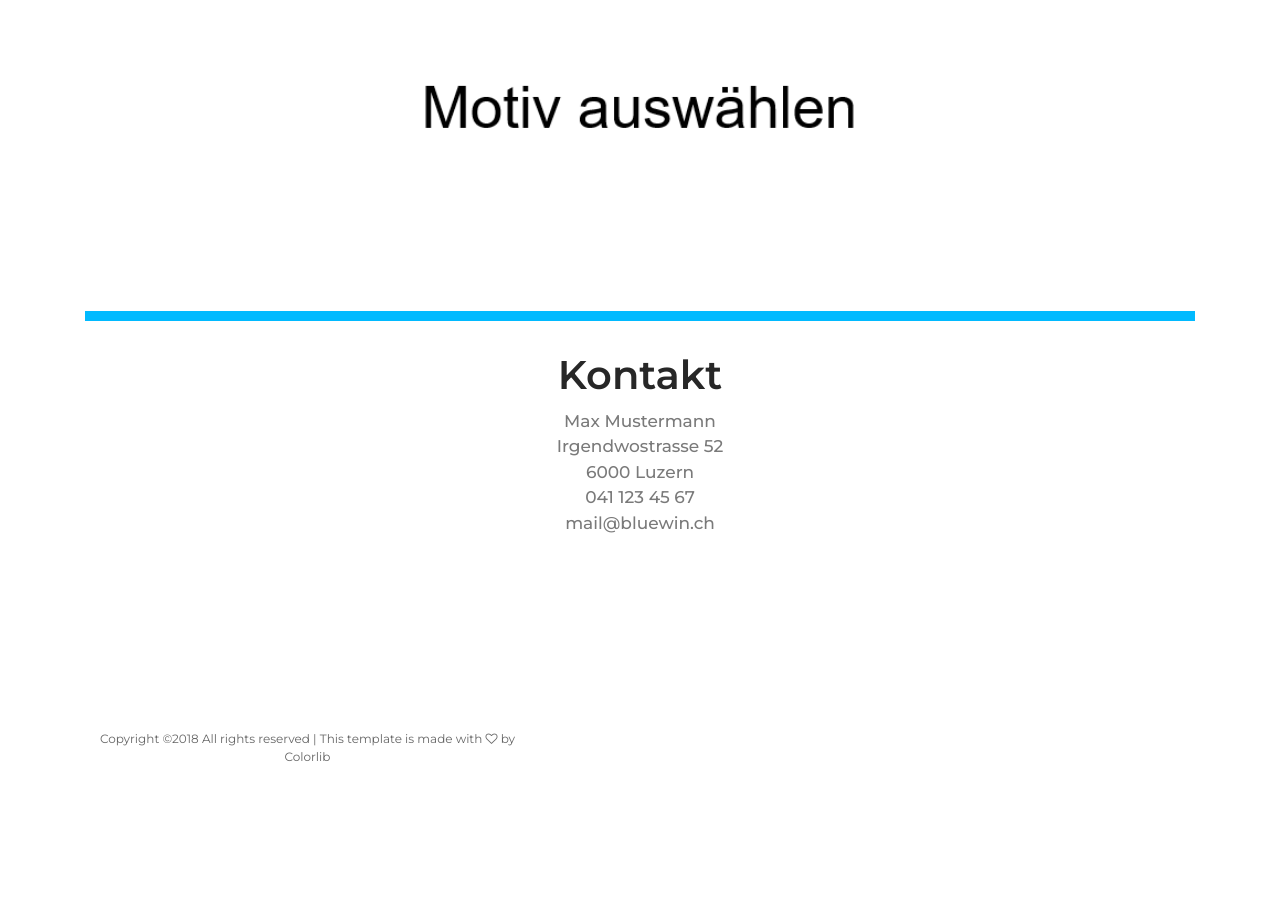
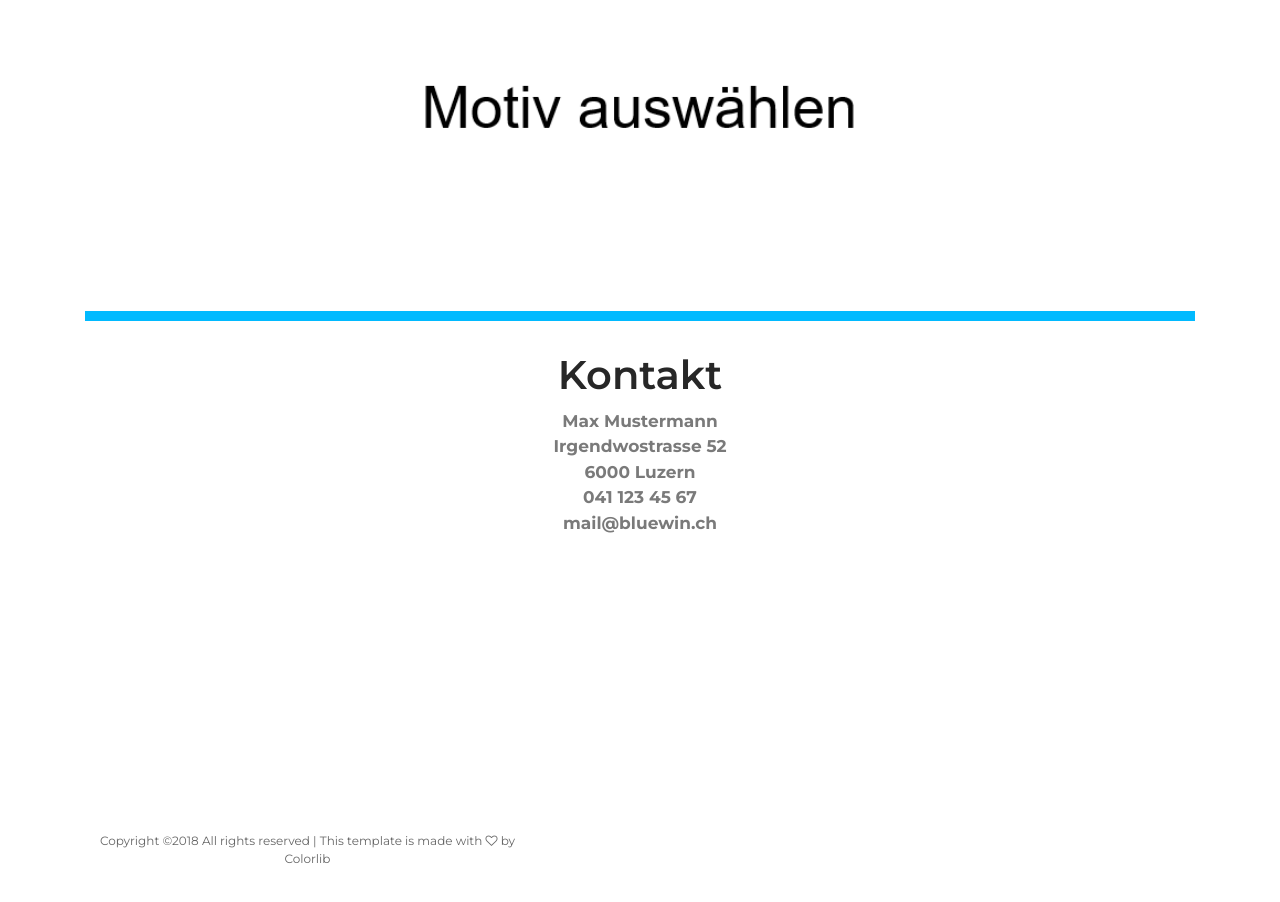
Before and after one commit to Cramery/Cramery.github.io, a plain HTML site: page index.html in a window 1280 px wide. Shown: the part 2707-3609 px from the top of the page. Before the commit the page ends 3523 px from the top, so only its background shows below. Drawn offline with Linux system fonts and the light colour scheme.

Commit message:
Contact Resized

```diff
--- a/index.html
+++ b/index.html
@@ -223,7 +223,7 @@
 				Irgendwostrasse 52<br />
 				6000 Luzern<br />
 				041 123 45 67<br />
-				mail@bluewin.ch<br /><br /><br /><br /><br /><br /></p>
+				mail@bluewin.ch<br /><br /><br /><br /><br /><br /><br /><br /><br /><br /></p>
 			</div>
         </div>
     </div>
--- a/style.css
+++ b/style.css
@@ -24,7 +24,7 @@ p {
   color: #7a7a7a;
   font-size: 17px;
   line-height: 1.5;
-  font-weight: 500; }
+  font-weight: 700; }
 
 select, input {
   font-family: "Montserrat", sans-serif;
```
